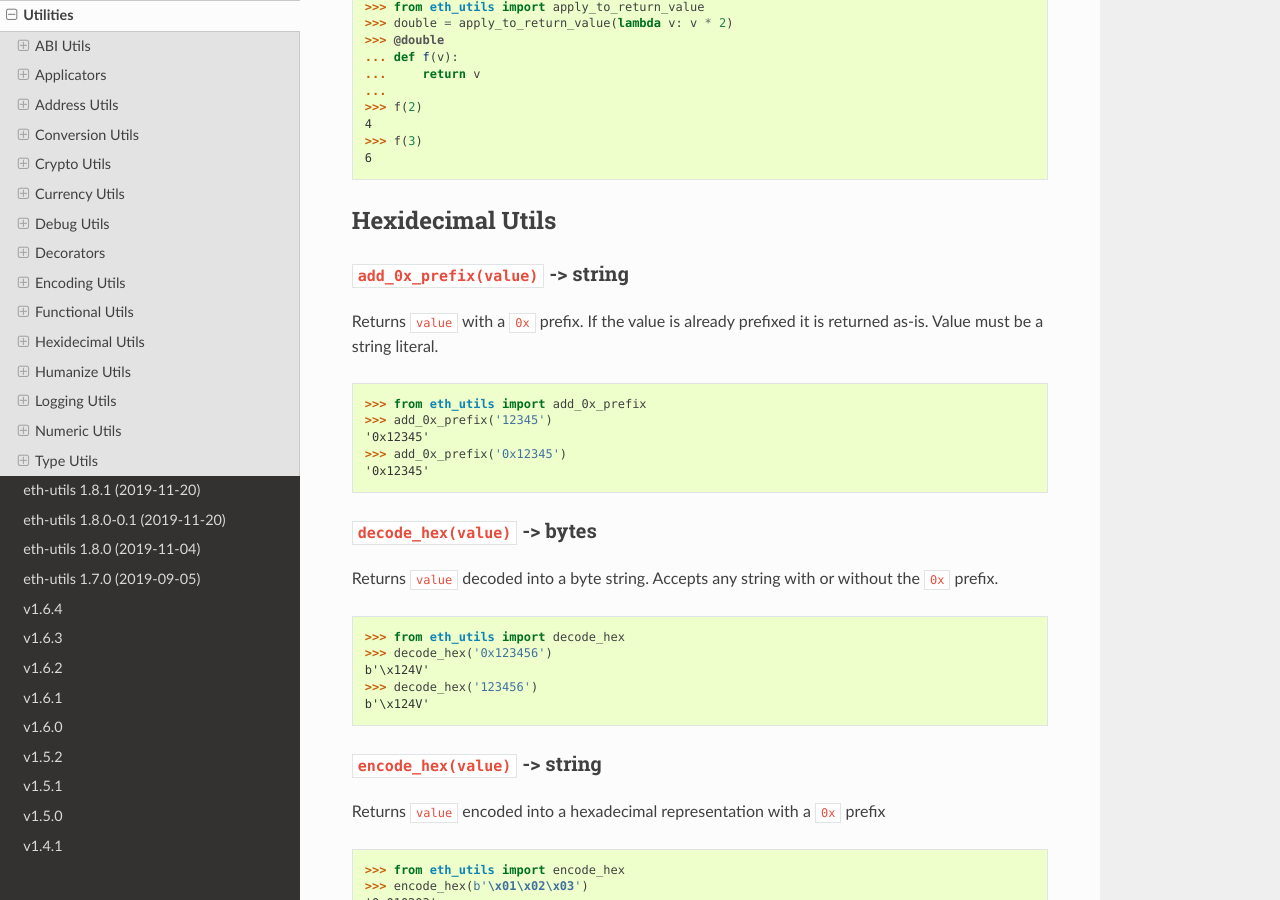
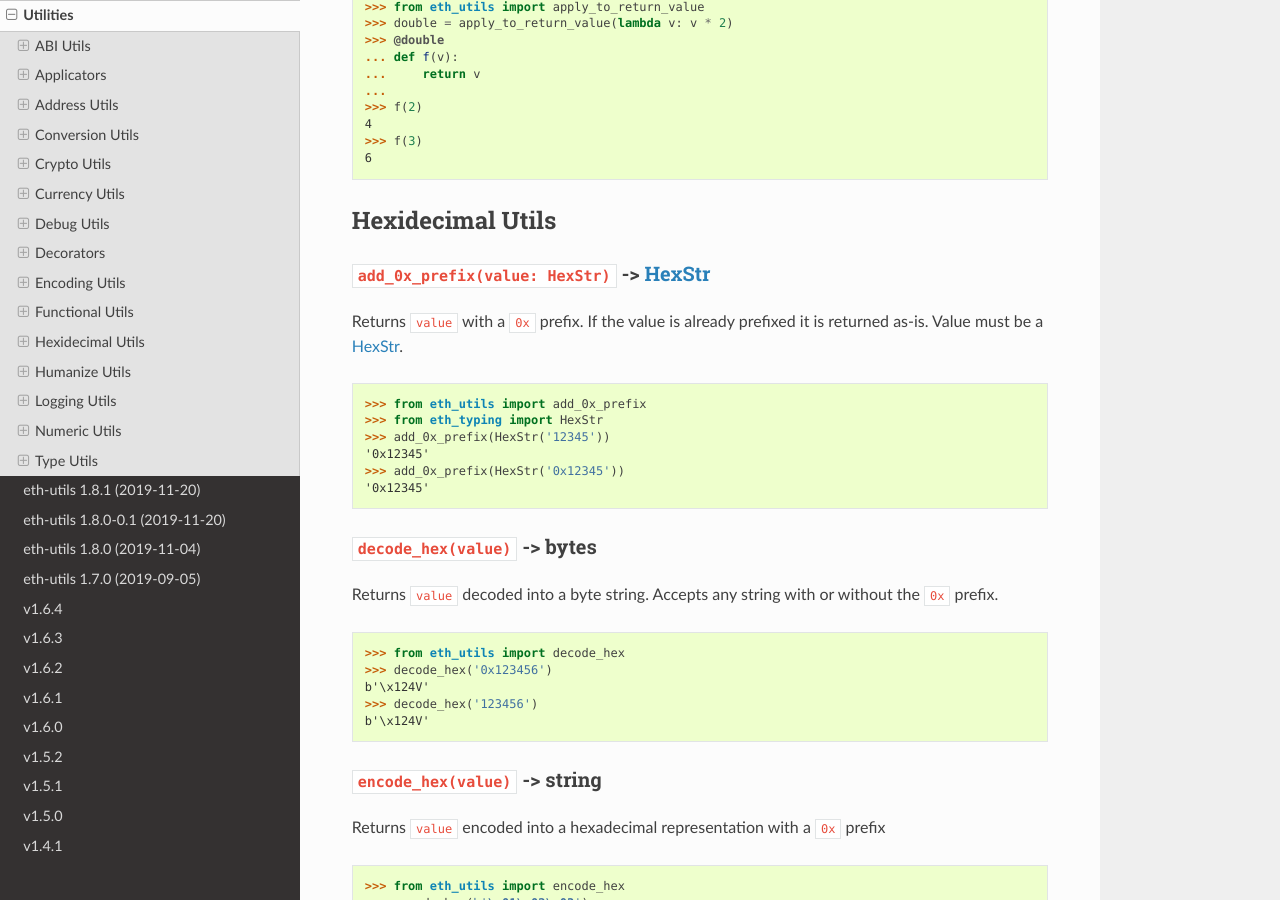
Before and after one commit to ethereum/eth-utils, a Sphinx documentation site: the page built from docs/utilities.rst, in a window 1280 px wide and 900 px high, scrolled down 19829 px. Built offline with Sphinx 7.4.7 and the Read the Docs theme 2.0.0, drawn with Linux system fonts in a browser that asks for light colours; pages that are not in the unit, such as notebooks, are missing from menus; some of the changed text lies outside the part shown.

Commit message:
Update docs to reflect type changes

```diff
--- a/docs/utilities.rst
+++ b/docs/utilities.rst
@@ -1,5 +1,10 @@
 Utilities
 -------------
+
+.. _ChecksumAddress: https://eth-typing.readthedocs.io/en/latest/types.html#checksumaddress
+.. _HexAddress: https://eth-typing.readthedocs.io/en/latest/types.html#hexaddress
+.. _Address: https://eth-typing.readthedocs.io/en/latest/types.html#address
+.. _HexStr: https://eth-typing.readthedocs.io/en/latest/types.html#hexstr
 
 All functions can be imported directly from the ``eth_utils`` module
 
@@ -615,8 +622,8 @@ encoded as UTF-8.
    >>> to_bytes(text='cowmö')
    b'cowm\xc3\xb6'
 
-``to_hex(<bytes/int/bool>, text=<str>, hexstr=<str>)`` -> str
-^^^^^^^^^^^^^^^^^^^^^^^^^^^^^^^^^^^^^^^^^^^^^^^^^^^^^^^^^^^^^
+``to_hex(<bytes/int/bool>, text=<str>, hexstr=<str>)`` -> HexStr_
+^^^^^^^^^^^^^^^^^^^^^^^^^^^^^^^^^^^^^^^^^^^^^^^^^^^^^^^^^^^^^^^^^
 
 Takes a variety of inputs and returns it in its hexadecimal
 representation. It follows the rules for converting to hex in the
@@ -1141,18 +1148,19 @@ returned by the callable.
 Hexidecimal Utils
 ~~~~~~~~~~~~~~~~~
 
-``add_0x_prefix(value)`` -> string
-^^^^^^^^^^^^^^^^^^^^^^^^^^^^^^^^^^
+``add_0x_prefix(value: HexStr)`` -> HexStr_
+^^^^^^^^^^^^^^^^^^^^^^^^^^^^^^^^^^^^^^^^^^^
 
 Returns ``value`` with a ``0x`` prefix. If the value is already prefixed
-it is returned as-is. Value must be a string literal.
+it is returned as-is. Value must be a HexStr_.
 
 .. doctest::
 
    >>> from eth_utils import add_0x_prefix
-   >>> add_0x_prefix('12345')
+   >>> from eth_typing import HexStr
+   >>> add_0x_prefix(HexStr('12345'))
    '0x12345'
-   >>> add_0x_prefix('0x12345')
+   >>> add_0x_prefix(HexStr('0x12345'))
    '0x12345'
 
 ``decode_hex(value)`` -> bytes
@@ -1236,18 +1244,19 @@ type.
    Traceback (most recent call last):
    TypeError: is_hex requires text typed arguments.
 
-``remove_0x_prefix(value)`` -> string
-^^^^^^^^^^^^^^^^^^^^^^^^^^^^^^^^^^^^^
+``remove_0x_prefix(value: HexStr)`` -> HexStr_
+^^^^^^^^^^^^^^^^^^^^^^^^^^^^^^^^^^^^^^^^^^^^^^
 
 Returns ``value`` with the ``0x`` prefix stripped. If the value does not
-have a ``0x`` prefix it is returned as-is. Value must be string literal.
+have a ``0x`` prefix it is returned as-is. Value must be a HexStr_.
 
 .. doctest::
 
    >>> from eth_utils import remove_0x_prefix
-   >>> remove_0x_prefix('12345')
+   >>> from eth_typing import HexStr
+   >>> remove_0x_prefix(HexStr('12345'))
    '12345'
-   >>> remove_0x_prefix('0x12345')
+   >>> remove_0x_prefix(HexStr('0x12345'))
    '12345'
 
 
--- a/setup.py
+++ b/setup.py
@@ -53,7 +53,7 @@ setup(
     include_package_data=True,
     install_requires=[
         "eth-hash>=0.1.0,<1.0.0",
-        "eth-typing>=2.2.0,<3.0.0",
+        "eth-typing>=2.2.1,<3.0.0",
         "toolz>0.8.2,<1;implementation_name=='pypy'",
         "cytoolz>=0.10.1,<1.0.0;implementation_name=='cpython'",
     ],
```
Also changed, not shown: other parts of docs/utilities.rst (+8 -6 lines), 2 other files.
